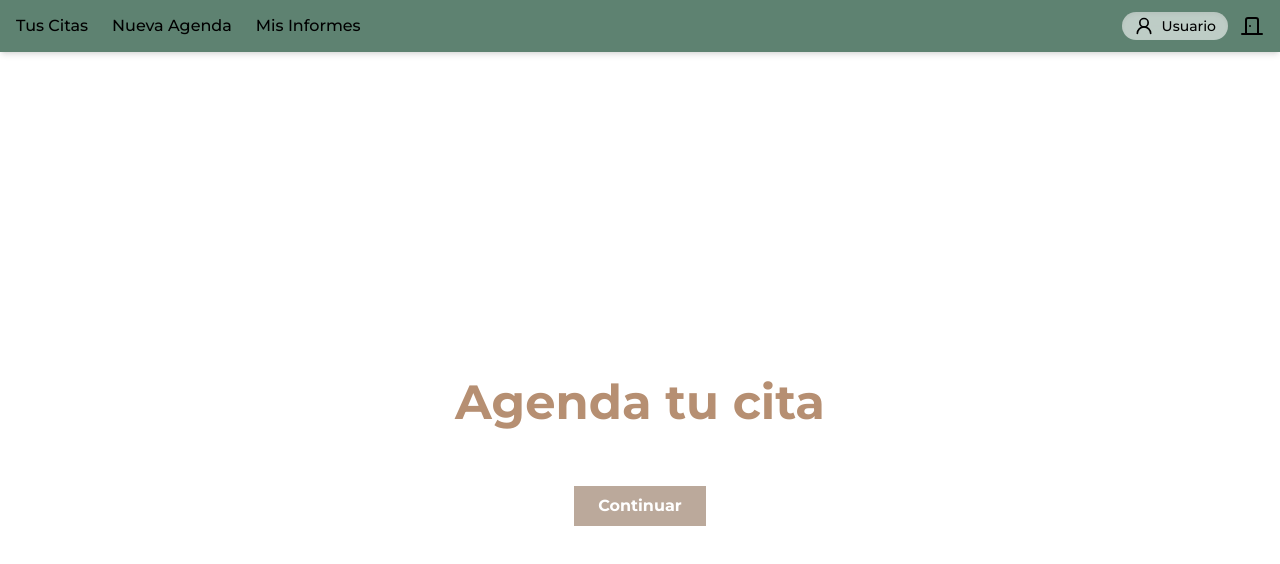
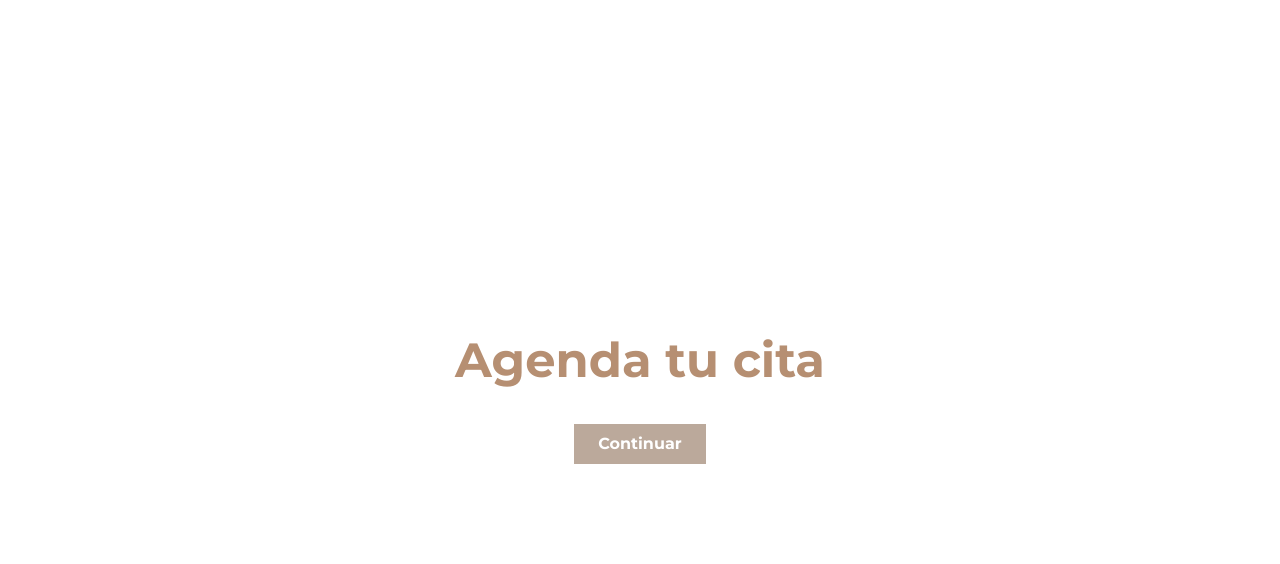
Before and after one commit to JuniorArias02/agendamiento, a React (Vite) app: page / in a window 1280 px wide. Shown: the top 564 px of the page. Built offline with nearby package versions, Linux system fonts and the light colour scheme.

Commit message:
cambios interfas

```diff
--- a/src/App.jsx
+++ b/src/App.jsx
@@ -25,7 +25,8 @@ function App() {
     <AuthProvider>
       <Router>
         <Routes>
-          <Route path="/" element={<Layout><Home /></Layout>} />
+          {/* <Route path="/" element={<Layout><Home /></Layout>} /> */}
+          <Route path="/" element={<Home /> }/>
           <Route path="/login" element={<Login />} />
           {/* agendamiento */}
           <Route path="/tus_citas" element={<Layout><TusCitas /></Layout>} />
@@ -55,7 +56,7 @@ function App() {
           {/* informe psaicologo */}
           <Route path="/informe_psicologico/:idCita" element={<Layout><InformePsicologico /></Layout>} />
           {/* Ruta para cuando no se encuentre la página */}
-          <Route path="*" element={<Navigate to="/tus_citas" replace />} />
+          <Route path="*" element={<Navigate to="/nueva_agenda" replace />} />
         </Routes>
       </Router>
     </AuthProvider>
--- a/src/components/layout/Navbar.jsx
+++ b/src/components/layout/Navbar.jsx
@@ -1,7 +1,7 @@
 import { UserRound, DoorOpen, DoorClosed, Menu } from "lucide-react";
 import { useNavigate } from "react-router-dom";
 import { useAuth } from "../../context/AuthContext";
-import { useState, useRef,useEffect } from "react";
+import { useState, useRef, useEffect } from "react";
 
 function Navbar() {
   const navigate = useNavigate();
@@ -21,10 +21,8 @@ function Navbar() {
       const diffX = touchEndX - touchStartX.current;
 
       if (diffX > 80) {
-        // swipe derecha
         setOpenMenu(true);
       } else if (diffX < -80 && openMenu) {
-        // swipe izquierda
         setOpenMenu(false);
       }
     };
@@ -37,7 +35,6 @@ function Navbar() {
       window.removeEventListener("touchend", handleTouchEnd);
     };
   }, [openMenu]);
-
 
   const handleLogout = () => {
     logout();
@@ -58,12 +55,19 @@ const enlacesPaciente = [
     { label: "Mis Informes", to: "/historial_accesos" }
   ];
 
-// Dependiendo del rol, asignamos los enlaces adecuados
-const links = usuario?.rol === "psicologa" ? enlacesPsicologa : enlacesPaciente;
+  let links = [];
+
+  if (!usuario) {
+    links = [{ label: "Nueva Agenda", to: "/nueva_agenda" }];
+  } else if (usuario.rol === "psicologa") {
+    links = enlacesPsicologa;
+  } else if (usuario.rol === "paciente") {
+    links = enlacesPaciente;
+  }
 
   return (
     <>
-      <nav className="w-full px-4 py-3 bg-custom-green-1 shadow-md flex items-center justify-between lg:flex-row flex-wrap">
+      <nav className="w-full px-4 py-3 bg-custom-blue-5 shadow-md flex items-center justify-between lg:flex-row flex-wrap">
         {/* Botón hamburguesa en móvil */}
         <button
           className="lg:hidden text-black"
@@ -72,21 +76,23 @@ const links = usuario?.rol === "psicologa" ? enlacesPsicologa : enlacesPaciente;
           <Menu size={28} />
         </button>
 
-        {/* Enlaces - solo visibles en pantallas grandes */}
+        {/* Enlaces - solo en pantallas grandes */}
         <div className="hidden lg:flex items-center gap-6">
           {links.map((item) => (
             <button
               key={item.label}
               onClick={() => navigate(item.to)}
-              className="text-black text-base font-medium relative group transition duration-200"
+              className="text-white text-base font-medium relative group transition duration-200 cursor-pointer"
             >
               {item.label}
-              <span className="absolute left-0 -bottom-1 w-0 h-[2px] bg-black group-hover:w-full transition-all duration-300 ease-in-out" />
+              <span className="absolute left-0 -bottom-1 w-0 h-[2px] bg-white group-hover:w-full transition-all duration-300 ease-in-out" />
             </button>
           ))}
         </div>
 
-        {/* Derecha - Usuario y Logout */}
+
+        {/* Perfil y Logout solo si hay usuario */}
+        {usuario && (
           <div className="flex items-center gap-3 max-w-full overflow-hidden">
             <div
               className="flex items-center gap-2 px-3 py-1 rounded-full bg-white/60 backdrop-blur-md shadow-inner cursor-pointer hover:brightness-105 transition whitespace-nowrap overflow-hidden max-w-[140px]"
@@ -94,7 +100,7 @@ const links = usuario?.rol === "psicologa" ? enlacesPsicologa : enlacesPaciente;
             >
               <UserRound size={20} className="text-black" />
               <span className="text-sm font-medium text-black truncate">
-              {usuario?.nombre || "Usuario"}
+                {usuario?.nombre}
               </span>
             </div>
 
@@ -107,9 +113,10 @@ const links = usuario?.rol === "psicologa" ? enlacesPsicologa : enlacesPaciente;
               {hover ? <DoorOpen size={24} /> : <DoorClosed size={24} />}
             </div>
           </div>
+        )}
       </nav>
 
-      {/* Menú deslizable en móvil */}
+      {/* Menú deslizable móvil */}
       <div
         className={`fixed top-0 left-0 h-full w-64 bg-white z-50 shadow-lg transform ${openMenu ? "translate-x-0" : "-translate-x-full"
           } transition-transform duration-300 ease-in-out lg:hidden`}
@@ -127,6 +134,8 @@ const links = usuario?.rol === "psicologa" ? enlacesPsicologa : enlacesPaciente;
               {item.label}
             </button>
           ))}
+          {usuario && (
+            <>
               <hr />
               <button
                 onClick={handleLogout}
@@ -134,17 +143,18 @@ const links = usuario?.rol === "psicologa" ? enlacesPsicologa : enlacesPaciente;
               >
                 Cerrar sesión
               </button>
+            </>
+          )}
         </div>
       </div>
 
-      {/* Overlay para cerrar menú */}
+      {/* Fondo para cerrar el menú móvil */}
       {openMenu && (
         <div
           className="fixed inset-0 bg-white/60 backdrop-blur-md bg-opacity-30 z-40 lg:hidden"
           onClick={() => setOpenMenu(false)}
         />
       )}
-
     </>
   );
 }
--- a/src/components/pages/DetalleCita.jsx
+++ b/src/components/pages/DetalleCita.jsx
@@ -4,6 +4,7 @@ import axios from "axios";
 import { ArrowLeft, Download } from "lucide-react";
 import { jsPDF } from "jspdf";
 import { DETALLE_CITA } from "../../api/registro";
+import { motion } from "framer-motion";
 
 export default function DetalleCita() {
 	const { id } = useParams();
@@ -57,13 +58,18 @@ export default function DetalleCita() {
 
 	return (
 		<div className="max-w-2xl mx-auto px-4 py-8">
-			<button
+			<motion.button
 				onClick={() => navigate(-1)}
-				className="flex items-center text-custom-green hover:text-custom-marron-1 mb-6"
+				className="flex items-center text-custom-green mb-6 cursor-pointer"
+				initial={{ opacity: 0, x: -20 }}
+				animate={{ opacity: 1, x: 0 }}
+				whileHover={{ scale: 1.1, color: "#186063" }} // cambia color hover igual que tu marron
+				whileTap={{ scale: 0.95 }}
+				transition={{ type: "spring", stiffness: 300, damping: 20 }}
 			>
 				<ArrowLeft className="w-5 h-5 mr-2" />
 				Volver
-			</button>
+			</motion.button>
 
 			<h2 className="text-3xl font-bold text-center text-custom-green mb-6">
 				Factura de Cita
@@ -71,7 +77,7 @@ export default function DetalleCita() {
 
 			<div className="space-y-4 text-custom-green text-lg">
 				<p><span className="font-semibold">Paciente:</span> {cita.paciente}</p>
-				<p><span className="font-semibold">Psicóloga:</span> {cita.psicologa}</p>
+				<p><span className="font-semibold">Profecional:</span> {cita.psicologa}</p>
 				<p><span className="font-semibold">Fecha:</span> {cita.fecha}</p>
 				<p><span className="font-semibold">Hora:</span> {cita.hora}</p>
 				<p><span className="font-semibold">Estado:</span> {cita.estado}</p>
@@ -88,7 +94,7 @@ export default function DetalleCita() {
 
 			<button
 				onClick={descargarFactura}
-				className="mt-10 w-full flex items-center justify-center gap-2 py-3 bg-custom-green text-white font-semibold rounded-xl hover:bg-custom-green-1 transition"
+				className="mt-10 w-full flex items-center justify-center gap-2 py-3 bg-custom-blue-5-down text-white font-semibold rounded-xl hover:bg-custom-green-1 transition cursor-pointer"
 			>
 				<Download className="w-5 h-5" />
 				Descargar PDF
--- a/src/components/pages/Home.jsx
+++ b/src/components/pages/Home.jsx
@@ -1,6 +1,6 @@
 import { useNavigate } from "react-router-dom";
 import { motion } from "framer-motion";
-import BotonAuth from "../ui/BotonAuth"; // ajusta el path si es necesario
+
 
 export default function Home() {
 	const navigate = useNavigate();
@@ -10,30 +10,26 @@ export default function Home() {
 			initial={{ opacity: 0, y: 20, scale: 0.9 }}
 			animate={{ opacity: 1, y: 0, scale: 1 }}
 			transition={{ duration: 0.8, ease: "easeOut" }}
-			className="w-full h-full flex items-center justify-center relative"
+			className="min-h-screen flex items-center justify-center"
 		>
-			{/* Botón en la esquina superior derecha */}
-			{/* <BotonAuth /> */}
-			{/* Contenido principal */}
-			<div className="flex flex-col items-center justify-center p-5">
+			<div className="flex flex-col items-center justify-center p-5 text-center">
 				<motion.h1
 					initial={{ opacity: 0, y: -10 }}
 					animate={{ opacity: 1, y: 0 }}
 					transition={{ delay: 0.3, duration: 0.8, ease: "easeOut" }}
-					className="montserrat-bold text-5xl text-white text-custom-marron-1 text-center"
+					className="montserrat-bold text-5xl text-custom-marron-1 text-center"
 				>
 					Agenda tu cita
 				</motion.h1>
 				<motion.input
 					type="button"
 					value="Continuar"
-					className="btn-continuar bg-custom-beige-2 text-white mt-15 font-bold py-2 px-6 cursor-pointer transition duration-300"
-					onClick={() => navigate("/seleccionar_servicios")}
+					className="btn-continuar bg-custom-beige-2 text-white mt-10 font-bold py-2 px-6 cursor-pointer transition duration-300"
+					onClick={() => navigate("/nueva_agenda")}
 					whileHover={{ scale: 1.05 }}
 					whileTap={{ scale: 0.95 }}
 				/>
 			</div>
 		</motion.div>
-
 	);
 }
--- a/src/components/pages/Login.jsx
+++ b/src/components/pages/Login.jsx
@@ -72,7 +72,7 @@ export default function Login() {
 
         if (data.success) {
           login(data.usuario);
-          navigate("/dashboard");
+          navigate("/nueva_agenda");
         } else {
           Swal.fire({
             icon: 'error',
--- /dev/null
+++ b/src/context/PublicRoute.jsx
@@ -0,0 +1,12 @@
+import { Navigate } from "react-router-dom";
+import { useAuth } from "./AuthContext";
+
+export default function PublicRoute({ children }) {
+  const { usuario } = useAuth();
+
+  if (usuario) {
+    return <Navigate to="/nueva_agenda" replace />;
+  }
+
+  return children;
+}
--- a/src/styles/custom.css
+++ b/src/styles/custom.css
@@ -96,3 +96,19 @@
 .bg-custom-yellow-1{
   background-color: #e48723;
 }
+
+.bg-custom-blue-5{
+  background-color: #1C7578;
+  transition-duration: .6s;
+}
+
+.bg-custom-blue-5-down{
+  background-color: #1C7578;
+  transition-duration: .6s;
+}
+
+
+.bg-custom-blue-5-down:hover{
+  background-color: #186063;
+  transition-duration: .6s;
+}
```
Also changed, not shown: src/components/pages/MiPerfil.jsx (line endings or trailing spaces). Lines whose indentation alone changed are shown as unchanged.
